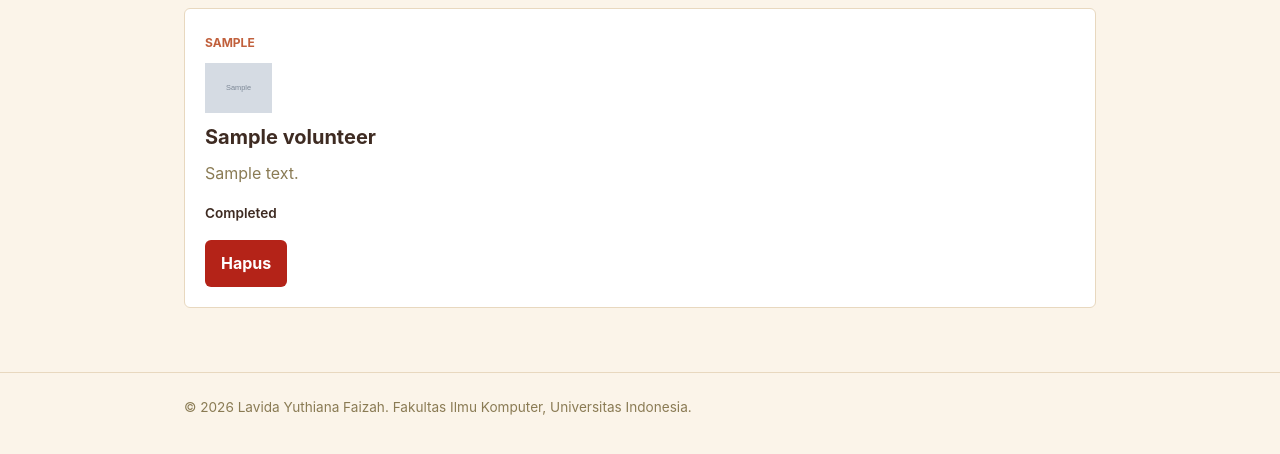
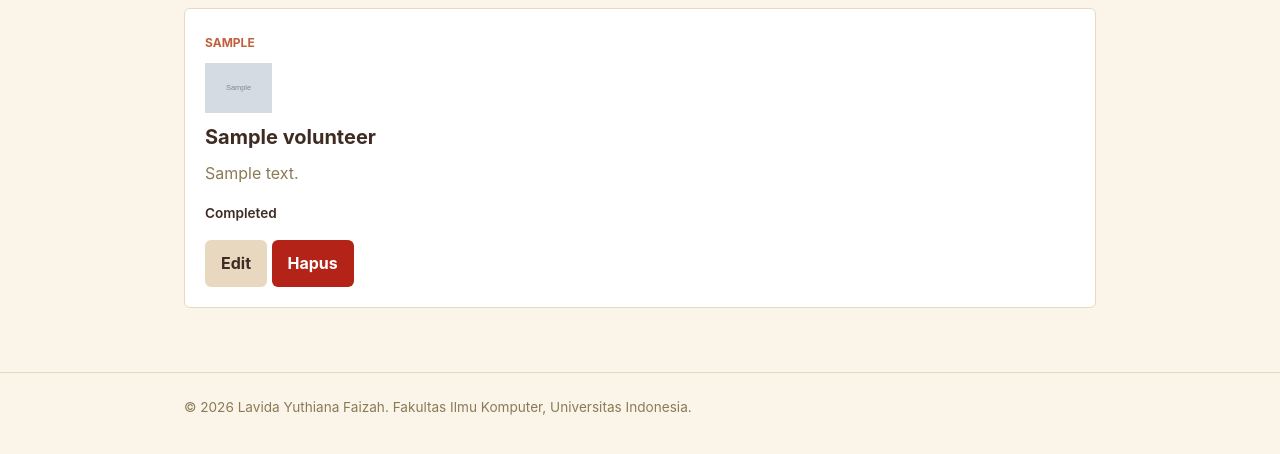
Before and after one commit to lavidayuthiana/myportofolio, a Django app: page /volunteer/ in a window 1280 px wide. Shown: the part 328-782 px from the top of the page. Run offline with Django 4.2, Linux system fonts and the light colour scheme; tables that the repository leaves empty hold one stand-in row (values such as "Sample post"); grey boxes marked "Sample" are stand-in pictures.

Commit message:
feat: add edit button on volunteer card

```diff
--- a/templates/components/volunteer_delete_modal.html
+++ b/templates/components/volunteer_delete_modal.html
@@ -1,4 +1,7 @@
 <p class="item-actions">
+    <a href="{% url 'main:edit_volunteer' volunteer.id %}"
+        class="button button-secondary"
+        aria-label="Edit {{ volunteer.organization_name }}">Edit</a>
     <button type="button"
             class="button button-danger"
             popovertarget="delete-volunteer-{{ volunteer.id }}"
```
